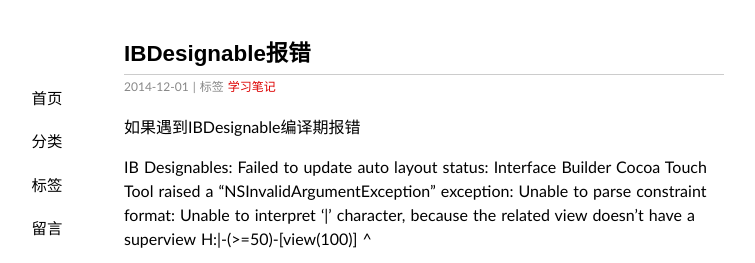
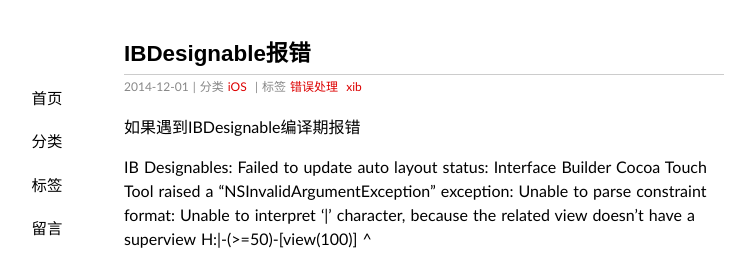
Before and after one commit to manuqiao/manuqiao.github.io, a Jekyll site: the page built from _posts/2014-12-01-IBDesignable_error.md, in a window 1280 px wide. Shown: the top 263 px of the page, without its empty margins (216-971 px from the left). Built offline with Jekyll 4.4.1, drawn with Linux system fonts in a browser that asks for light colours; some web fonts are replaced; Markdown is read by kramdown in place of the engine named in the settings; comment, search, counter and statistics services are not loaded.

Commit message:
修改文章信息

```diff
--- a/_posts/2014-12-01-IBDesignable_error.md
+++ b/_posts/2014-12-01-IBDesignable_error.md
@@ -2,8 +2,8 @@
 date: 2014-12-01 11:03:54
 layout: post
 title: IBDesignable报错
-categories:
-tags: 学习笔记
+categories: iOS
+tags: 错误处理 xib
 ---
 
 如果遇到IBDesignable编译期报错
```
